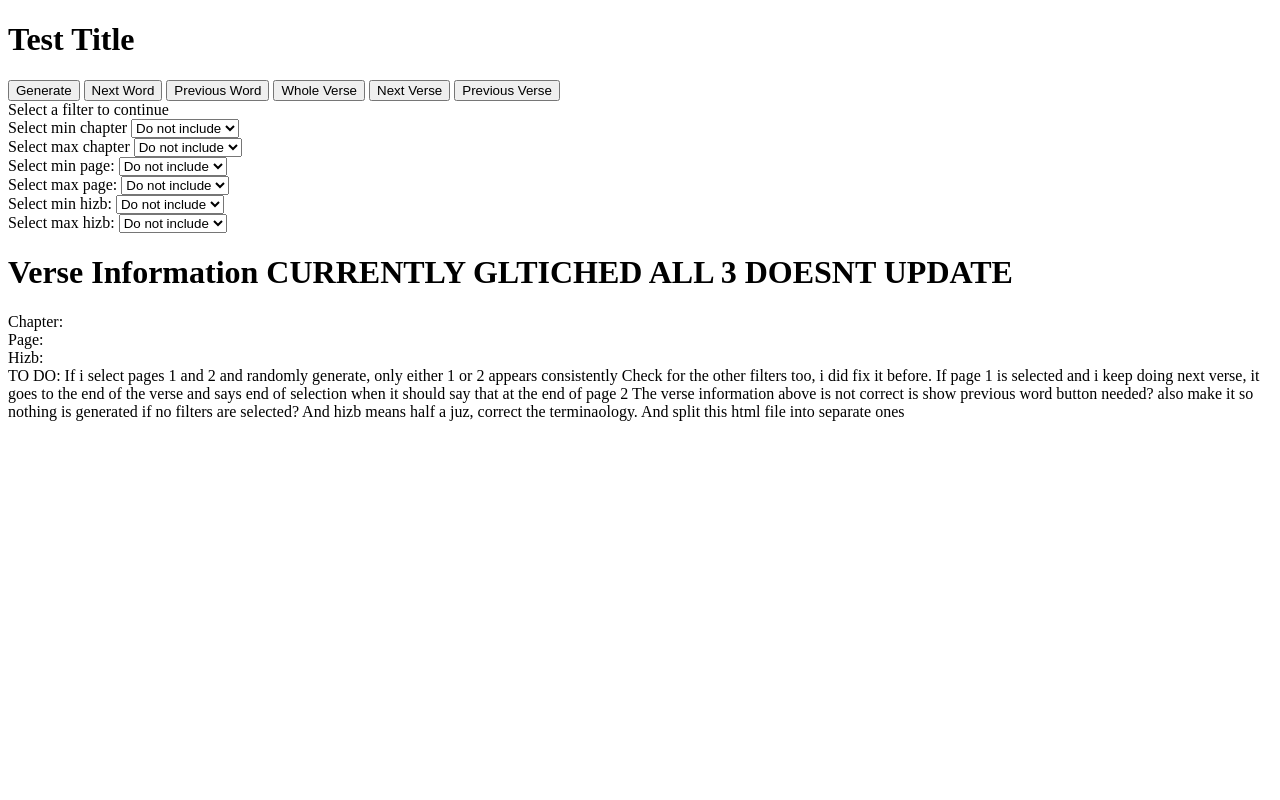
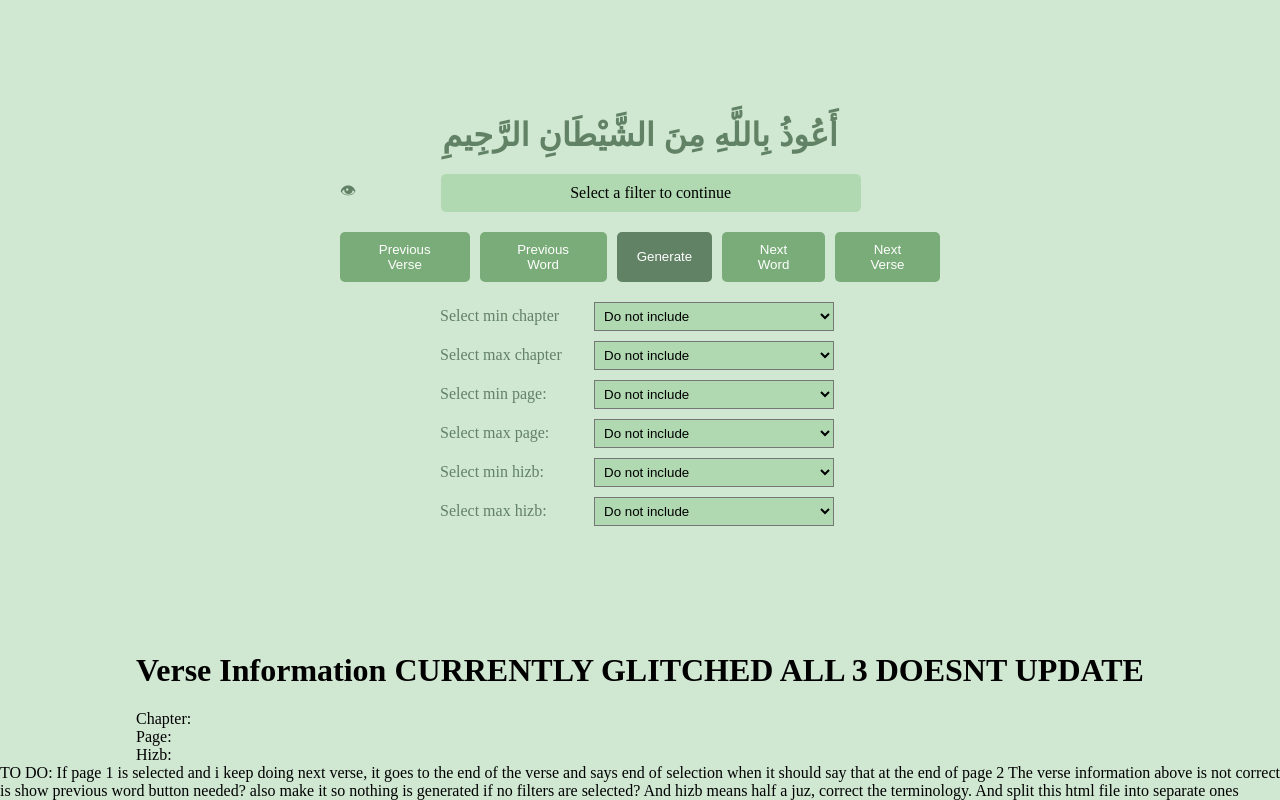
Before and after one commit to mdmarufmotaleb/quran-memoriser, a website with bundled scripts: page index.html in a window 1280 px wide. Built offline with nearby package versions, Linux system fonts and the light colour scheme.

Commit message:
Added CSS. Fucntionality not fully tested

```diff
--- a/index.html
+++ b/index.html
@@ -4,17 +4,27 @@
     <meta charset="UTF-8">
     <meta name="viewport" content="width=device-width, initial-scale=1.0">
     <title>Test Title</title>
+    <link rel="stylesheet" href="./styles.css">
 </head>
 <body>
-    <h1>Test Title</h1>
-    <button onclick="show_verse()">Generate</button>
+    <div class="container">
+        <h1 id="title">أَعُوذُ بِاللَّهِ مِنَ الشَّيْطَانِ الرَّجِيمِ</h1>
+
+        <div class="output-container">
+            <span id="eye_icon" onclick="show_whole_verse()">&#128065;</span> <!-- Eye icon outside the display box -->
+            <div id="show_verse">Select a filter to continue</div>
+        </div>
+
+        <div class="button-group">
+            <button onclick="show_previous_verse()">Previous Verse</button>
+            <button onclick="previous_word()">Previous Word</button>
+            <button id="generate" onclick="show_verse()">Generate</button>
             <button onclick="next_word()">Next Word</button>
-    <button onclick="previous_word()">Previous Word</button>
-    <button onclick="show_whole_verse()">Whole Verse</button>
             <button onclick="show_next_verse()">Next Verse</button>
-    <button onclick="show_previous_verse()">Previous Verse</button>
-    <div id="show_verse">Select a filter to continue</div>
 
+        </div>
+
+        <div class="filters">
             <div>
                 <label for="select_min_chapter">Select min chapter </label>
                 <select id="select_min_chapter">
@@ -116,9 +126,12 @@
                     <option value="10">10</option>
                 </select>
             </div>
+        </div>
+    </div>
+
 
     <div>
-        <h1>Verse Information CURRENTLY GLTICHED ALL 3 DOESNT UPDATE</h1>
+        <h1>Verse Information CURRENTLY GLITCHED ALL 3 DOESNT UPDATE</h1>
 
         <label>Chapter: </label>
         <label id="chapter"></label><br>
@@ -131,8 +144,6 @@
     </div>
 
     TO DO:
-    If i select pages 1 and 2 and randomly generate, only either 1 or 2 appears consistently
-    Check for the other filters too, i did fix it before.
 
     If page 1 is selected and i keep doing next verse, it goes to the end of the verse and says end of selection when it should say that at the end of page 2
 
@@ -142,7 +153,7 @@
 
     also make it so nothing is generated if no filters are selected?
 
-    And hizb means half a juz, correct the terminaology. And split this html file into separate ones
+    And hizb means half a juz, correct the terminology. And split this html file into separate ones
 
     <script type="module" src="show_verse.js"></script>
     <script type="module" src="./filters/filter.js"></script>
--- a/styles.css
+++ b/styles.css
@@ -1,8 +1,102 @@
-/* styles.css */
+body {
+    background-color: #D0E7D2;
+    display: flex;
+    justify-content: center;
+    align-items: center;
+    flex-direction: column;
+    min-height: 100vh;
+    margin: 0;
+}
 
-.output {
-    width: 400px;
-    height: 100px;
-    font-family: 'Noto Naskh Arabic', serif;
-    font-size: 18px;
+.container {
+    width: 90%;
+    max-width: 600px;
+    margin: auto;
 }
+
+#title {
+    color: #618264;
+    font-family: 'Arial', sans-serif;
+    text-align: center;
+    padding-top: 20px;
+    margin-bottom: 20px;
+}
+
+.output-container {
+    display: flex;
+    align-items: center;
+    justify-content: center;
+    margin-bottom: 20px;
+}
+
+#show_verse {
+    background-color: #B0D9B1;
+    padding: 10px;
+    border-radius: 5px;
+    text-align: center;
+    width: 90%;
+    max-width: 400px;
+    margin: auto;
+}
+
+#eye_icon {
+    margin-right: 5px; /* Adjust the margin to bring the icon closer to the box */
+    cursor: pointer;
+    color: #618264; /* Match the rest of the text */
+}
+
+#eye_icon:hover {
+    color: #79AC78; /* Light up on hover */
+}
+
+.button-group {
+    display: flex;
+    flex-wrap: nowrap; /* Ensure buttons are in a single line */
+    justify-content: center;
+    gap: 10px;
+    margin-bottom: 20px;
+}
+
+.button-group button {
+    background-color: #79AC78;
+    color: white;
+    border: none;
+    padding: 10px 20px;
+    border-radius: 5px;
+    font-family: 'Arial', sans-serif;
+    cursor: pointer;
+}
+
+.button-group button:hover {
+    background-color: #618264;
+}
+
+#generate {
+    background-color: #618264;
+}
+
+.filters {
+    display: flex;
+    flex-direction: column;
+    align-items: center;
+    margin-bottom: 20px;
+}
+
+.filters div {
+    margin-bottom: 10px;
+    text-align: left;
+    width: 100%;
+    max-width: 400px;
+}
+
+.filters label {
+    display: inline-block;
+    width: 150px;
+    color: #618264;
+}
+
+.filters select {
+    width: calc(100% - 160px);
+    padding: 5px;
+    background-color: #B0D9B1; /* Match the background color */
+}
```
Lines whose indentation alone changed are shown as unchanged.
